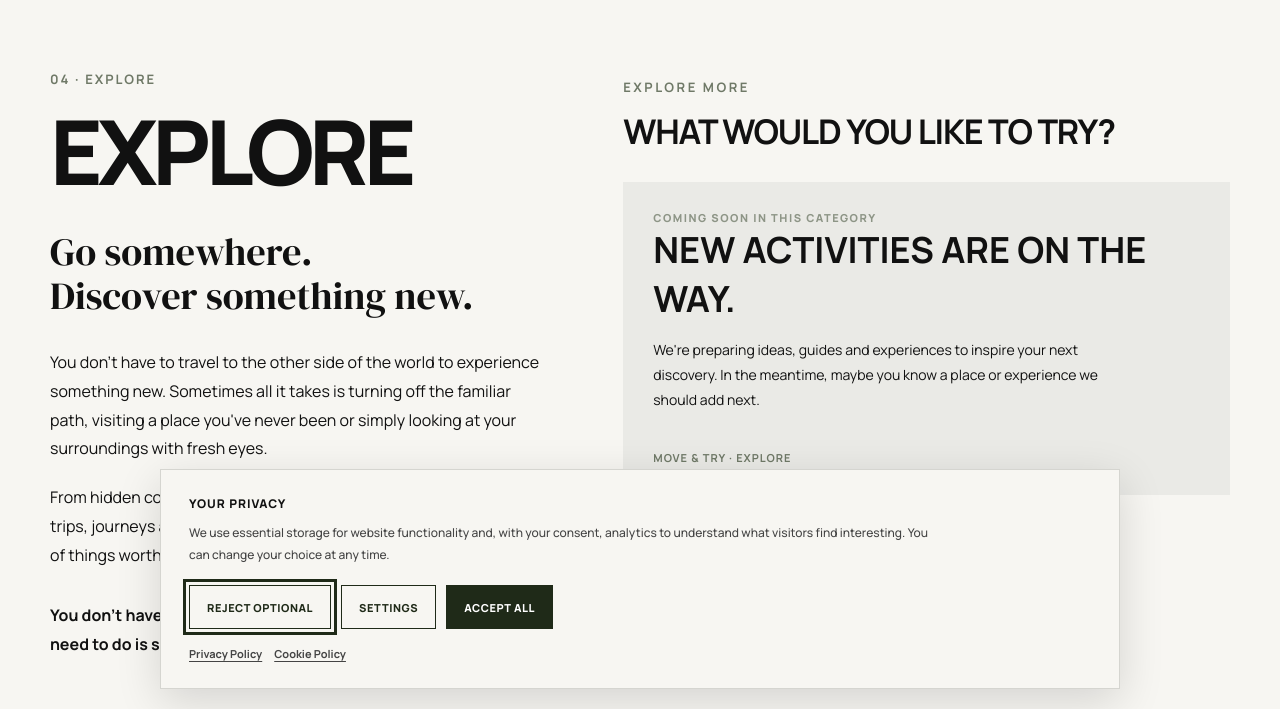
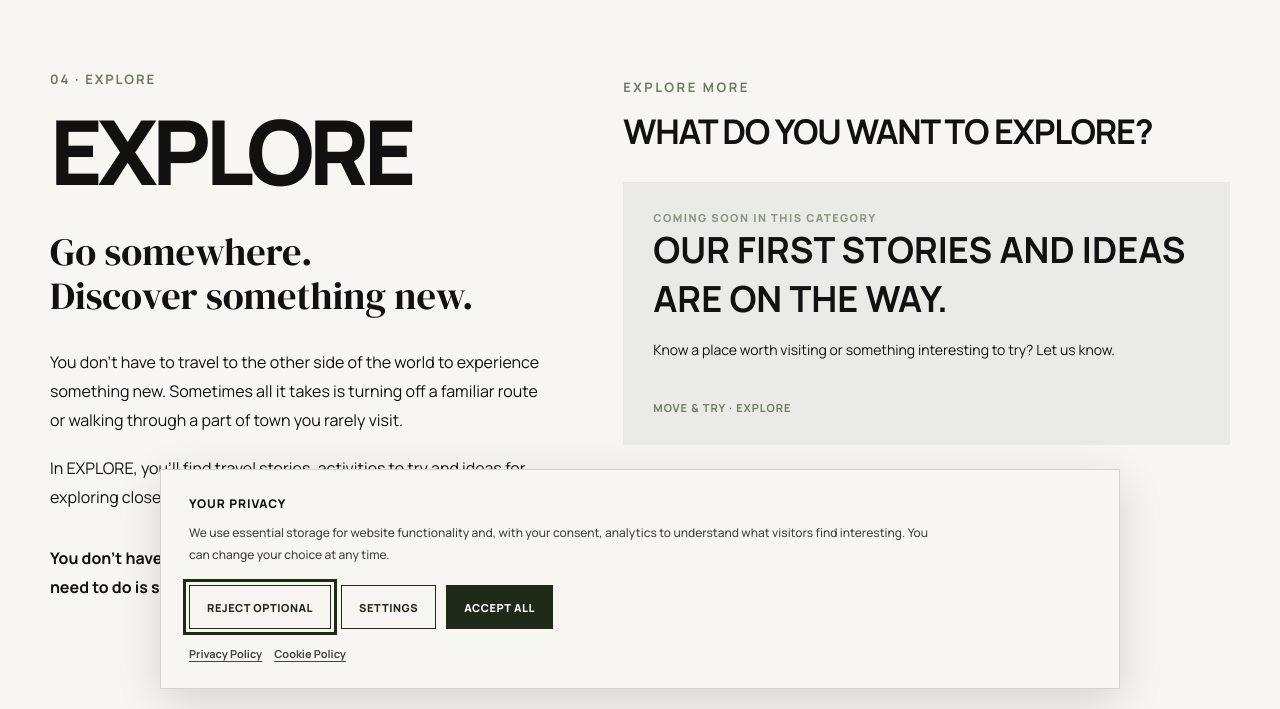
Before and after one commit to lidijapavlicic/move-and-try, a plain HTML site: page explore.html in a window 1280 px wide. Shown: the part 91-800 px from the top of the page. Drawn offline with Linux system fonts and the light colour scheme.

Commit message:
Update explore.html

```diff
--- a/explore.html
+++ b/explore.html
@@ -8,7 +8,7 @@
     <link rel="icon" type="image/png" href="/favicon.png">
 
     <title>EXPLORE | Discover Somewhere New | Move & Try</title>
-    <meta name="description" content="Explore new places, nature and experiences beyond your everyday routine. You don't have to go far to discover something new. Just try.">
+    <meta name="description" content="Find travel stories, activities to try and ideas for exploring close to home and on your travels.">
 
     <link rel="canonical" href="https://moveandtry.com/explore.html">
     <link rel="alternate" hreflang="en" href="https://moveandtry.com/explore.html">
@@ -123,16 +123,15 @@
 
                 <p>
                     You don't have to travel to the other side of the world
-                    to experience something new. Sometimes all it takes
-                    is turning off the familiar path, visiting a place
-                    you've never been or simply looking at your
-                    surroundings with fresh eyes.
+                    to experience something new. Sometimes all it takes is
+                    turning off a familiar route or walking through a part
+                    of town you rarely visit.
                 </p>
 
                 <p>
-                    From hidden corners of nature and unfamiliar city
-                    streets to day trips, journeys and little spontaneous
-                    adventures — the world is full of things worth discovering.
+                    In EXPLORE, you'll find travel stories, activities
+                    to try and ideas for exploring close to home and on
+                    your travels.
                 </p>
 
                 <p class="move-app-highlight">
@@ -147,7 +146,7 @@
 
                 <p class="section-label">EXPLORE MORE</p>
 
-                <h2 id="explore-discover-title">WHAT WOULD YOU LIKE TO TRY?</h2>
+                <h2 id="explore-discover-title">WHAT DO YOU WANT TO EXPLORE?</h2>
 
                 <div class="activity-grid">
 
@@ -159,13 +158,11 @@
 
                         <div class="activity-content">
 
-                            <h3>NEW ACTIVITIES ARE ON THE WAY.</h3>
+                            <h3>OUR FIRST STORIES AND IDEAS ARE ON THE WAY.</h3>
 
                             <p class="activity-description">
-                                We're preparing ideas, guides and experiences
-                                to inspire your next discovery.
-                                In the meantime, maybe you know a place
-                                or experience we should add next.
+                                Know a place worth visiting or something
+                                interesting to try? Let us know.
                             </p>
 
                             <span class="activity-available">
```
